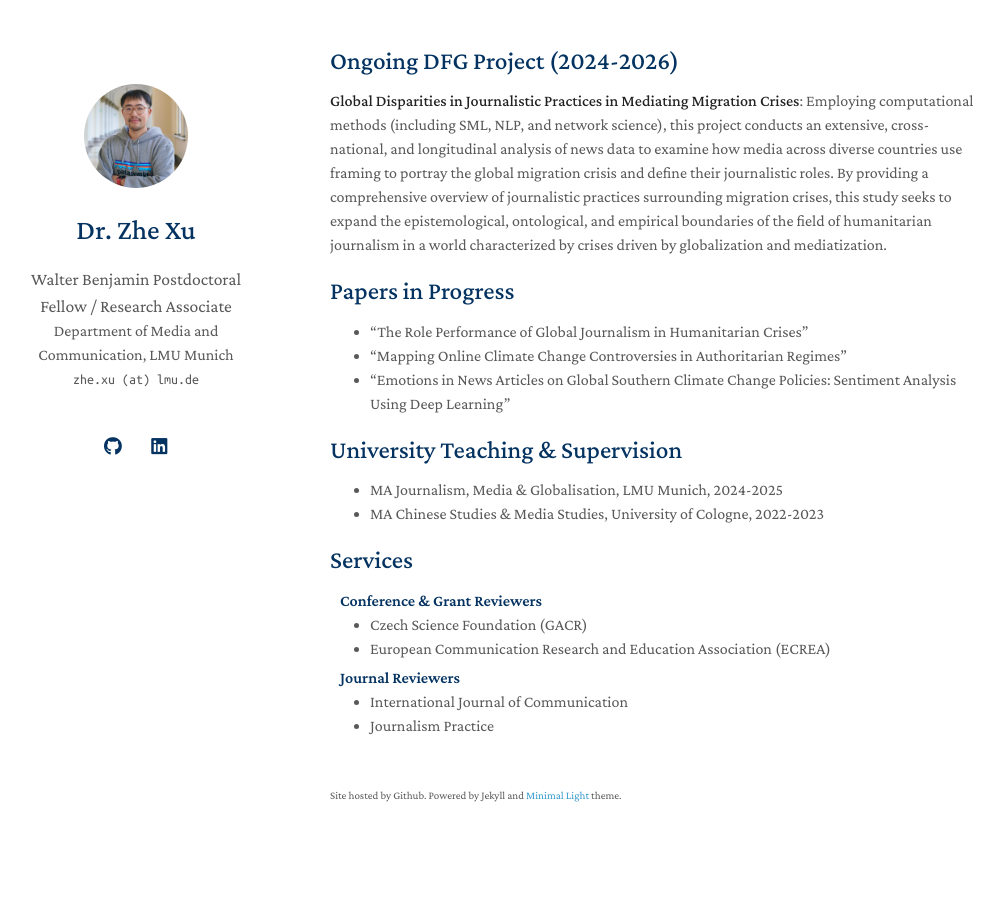
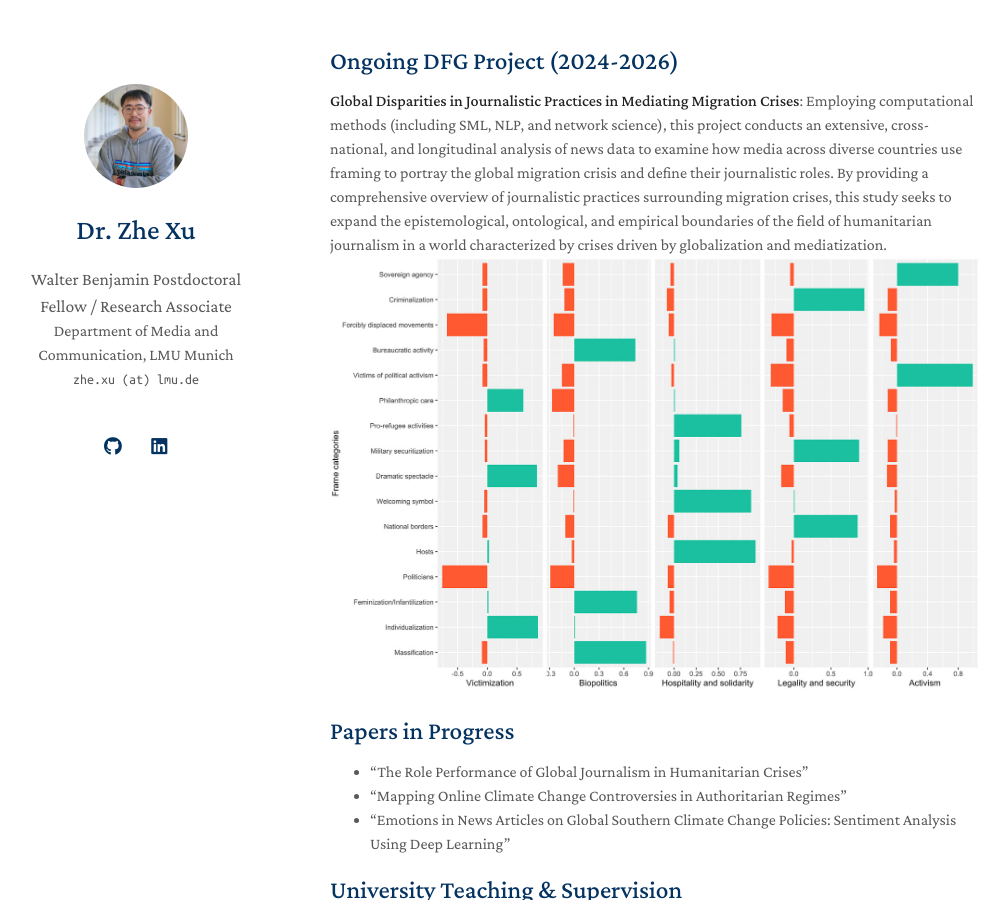
Before and after one commit to zhexuphd/home, a Jekyll site: the page built from index.md, in a window 1280 px wide and 900 px high, scrolled down 1592 px. Shown: the whole window, without its empty margins (140-1148 px from the left). Built offline with Jekyll 4.4.1, drawn with Linux system fonts in a browser that asks for light colours; a style sheet for code colours, icons or effects is not loaded; our own code applies the rules of GitHub Pages for plain Markdown files; before the commit the page ends 2468 px from its top, so only the background shows below that.

Commit message:
Update index.md

```diff
--- a/index.md
+++ b/index.md
@@ -30,6 +30,7 @@ When I’m not immersed in academia, you’ll likely find me hiking, mountaineer
 ## Ongoing DFG Project (2024-2026)
 
 **Global Disparities in Journalistic Practices in Mediating Migration Crises**: Employing computational methods (including SML, NLP, and network science), this project conducts an extensive, cross-national, and longitudinal analysis of news data to examine how media across diverse countries use framing to portray the global migration crisis and define their journalistic roles. By providing a comprehensive overview of journalistic practices surrounding migration crises, this study seeks to expand the epistemological, ontological, and empirical boundaries of the field of humanitarian journalism in a world characterized by crises driven by globalization and mediatization.
+![Image Description](./assets/img/paper1.jpg)
 
 ## Papers in Progress
 
```
